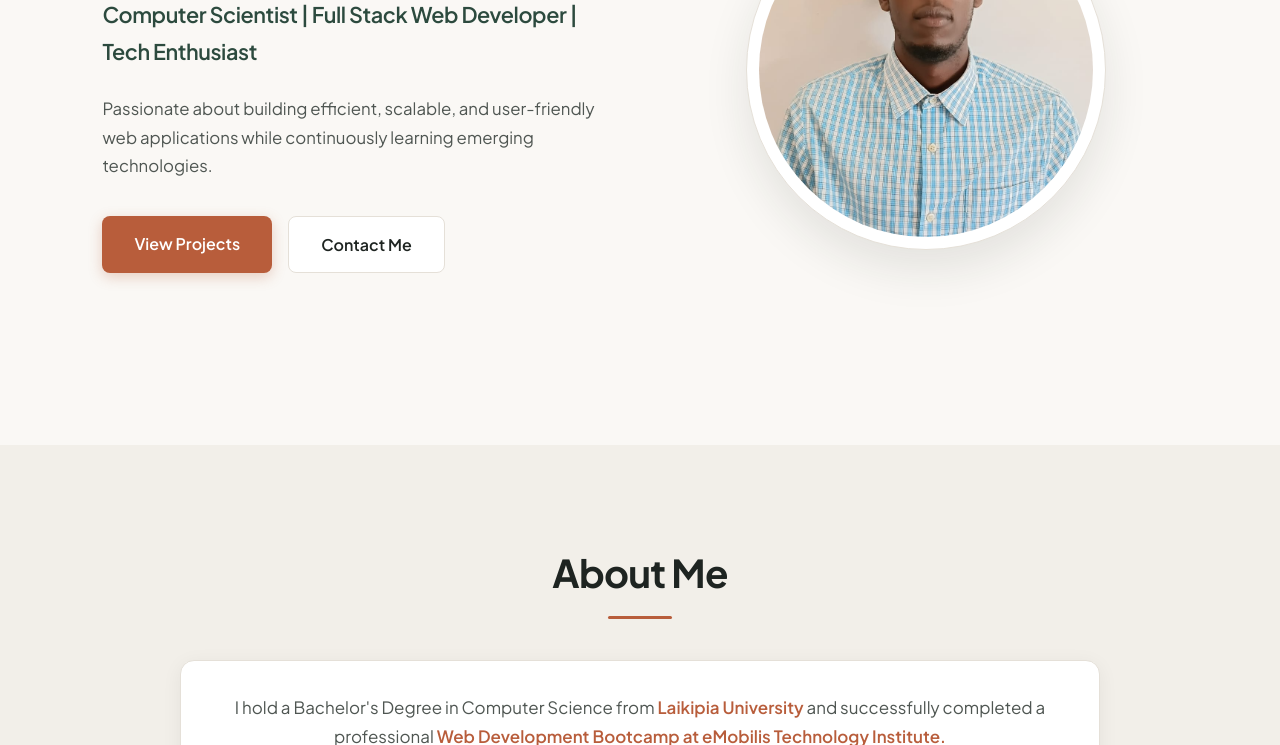
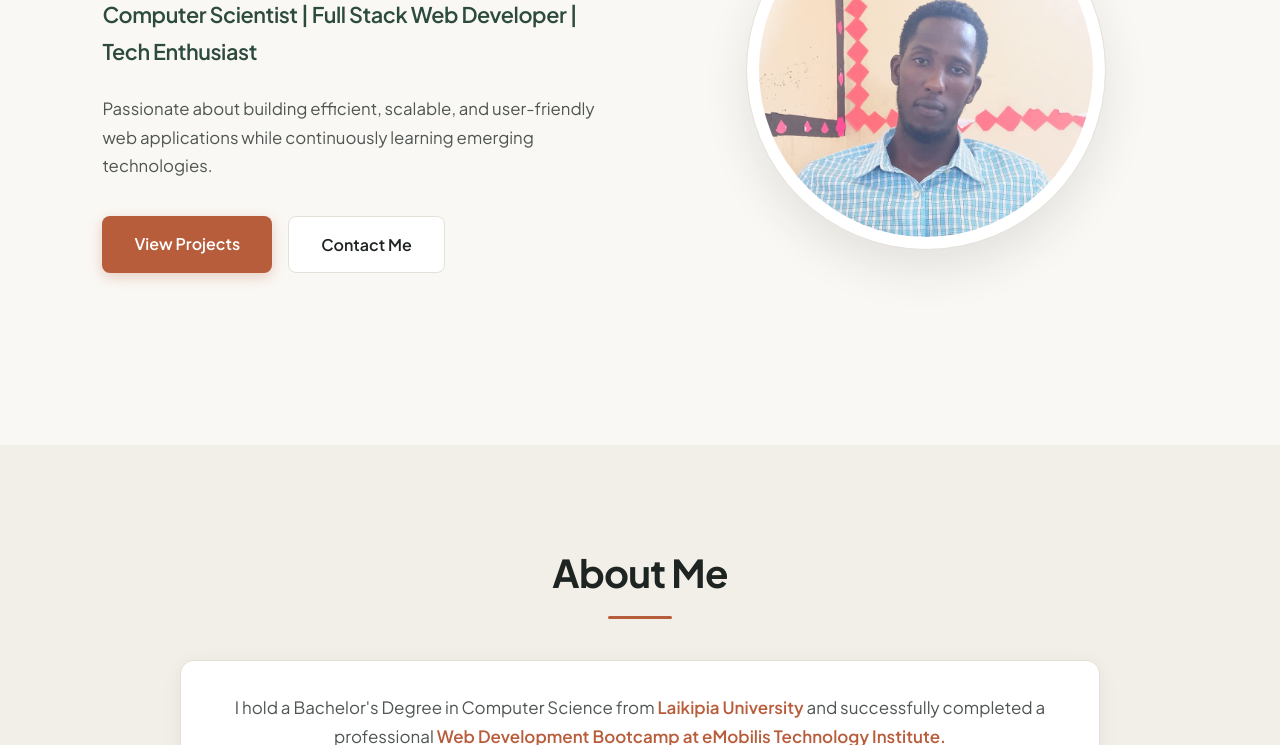
Before and after one commit to BillyG-Dev/Portfolio, a plain HTML site: page index.html in a window 1280 px wide. Shown: the part 355-1100 px from the top of the page. Drawn offline with Linux system fonts and the light colour scheme.

Commit message:
profile update

```diff
--- a/index.html
+++ b/index.html
@@ -110,7 +110,7 @@
 
                         <img
                             id="profile-image"
-                            src="Assets\projects\profilephoto.jpeg"
+                            src="Assets\projects\profile.jpeg"
                             alt="Bill Yegon"
                         >
 
```
Also changed, not shown: Assets/projects/profile.jpeg (added).
